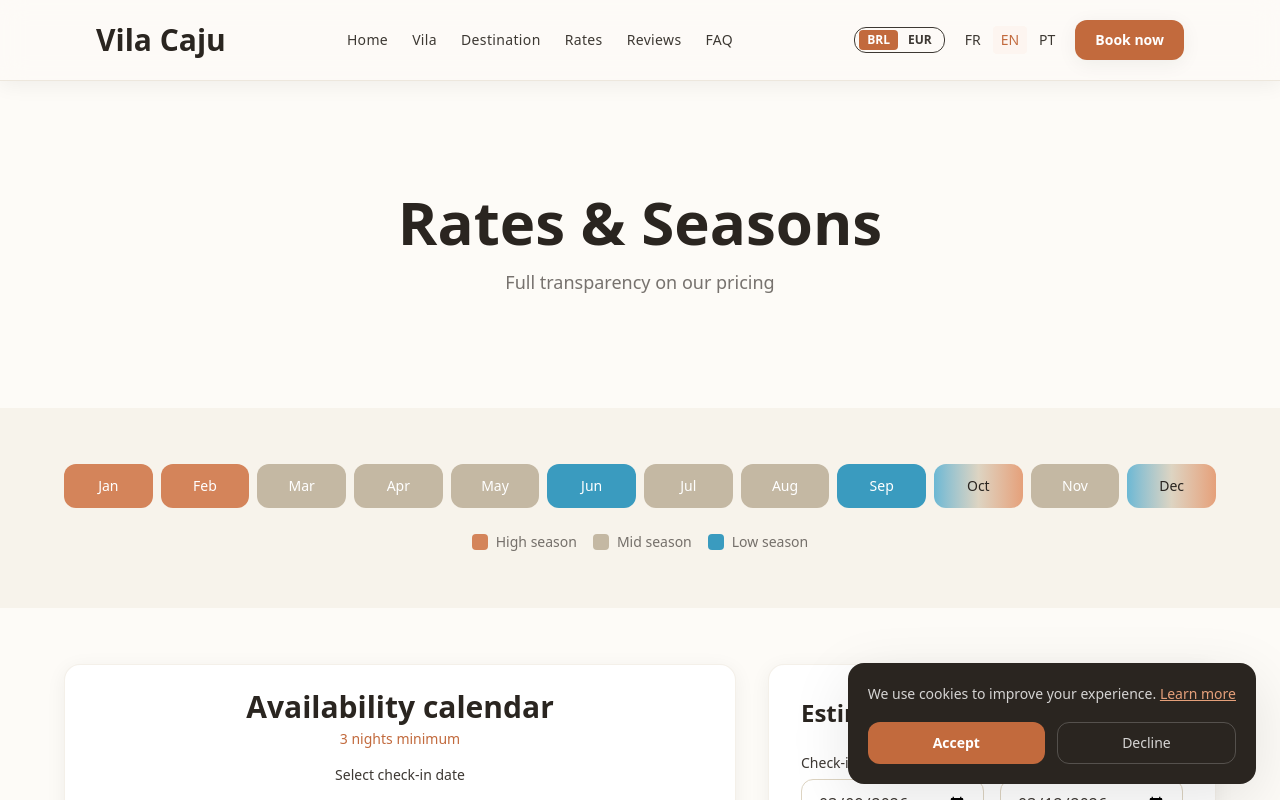
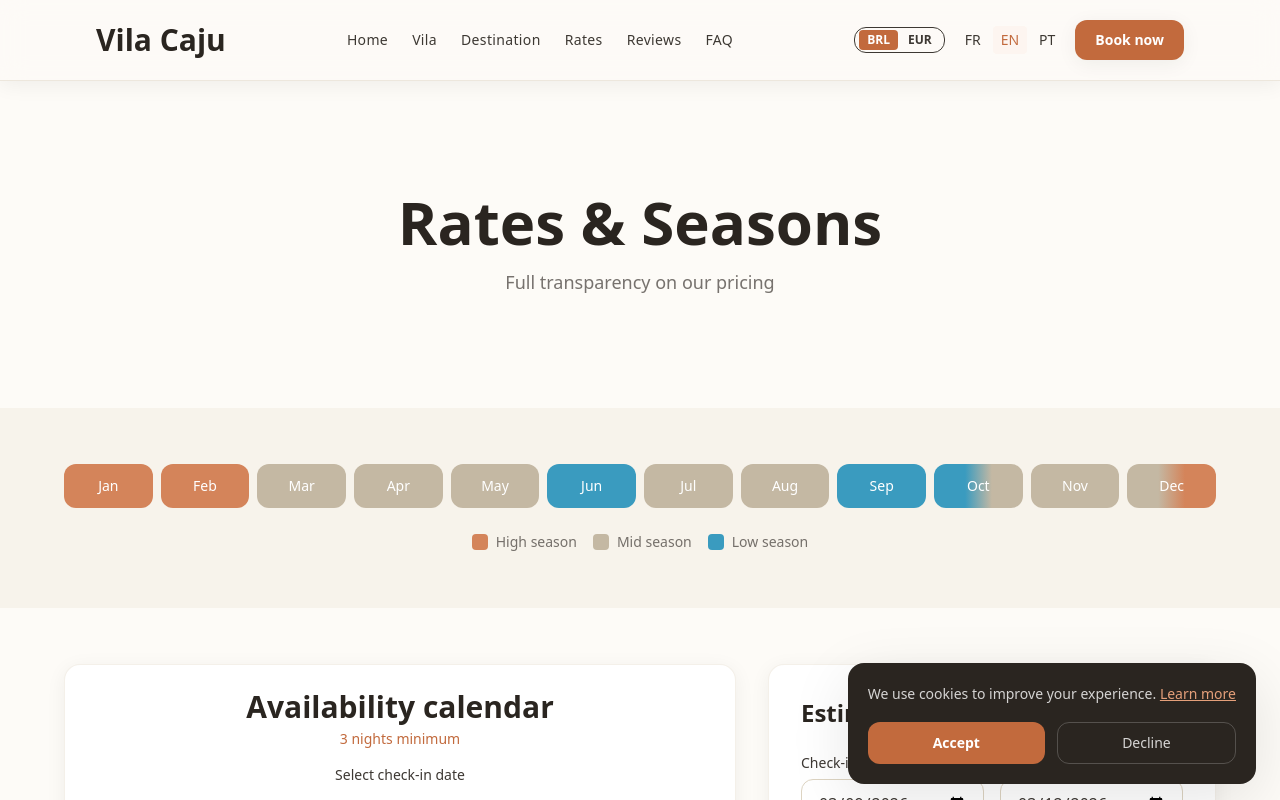
Before and after one commit to pauloeriko/VilaCaju, a Next.js app: page /en/tarifs in a window 1280 px wide. Shown: the top 800 px of the page. Built offline with nearby package versions, Linux system fonts and the light colour scheme.

Commit message:
calendar tarrif

```diff
--- a/src/components/pricing/SeasonCalendar.tsx
+++ b/src/components/pricing/SeasonCalendar.tsx
@@ -21,26 +21,29 @@ const months: Record<Locale, string[]> = {
 // Haute (8000R$)   : 16 Déc – Fin Fév
 // Moyenne (6200R$) : Mars – Mai + Juil – Août + 16 Oct – 15 Déc
 // Basse (5400R$)   : Juin + 1 Sep – 15 Oct
-const monthSeasons: ("high" | "mid" | "low" | "mixed")[] = [
-  "high",    // Jan  : haute saison
-  "high",    // Fév  : haute saison
-  "mid",     // Mar  : moyenne saison
-  "mid",     // Avr  : moyenne saison
-  "mid",     // Mai  : moyenne saison
-  "low",     // Jun  : basse saison
-  "mid",     // Jul  : moyenne saison
-  "mid",     // Aoû  : moyenne saison
-  "low",     // Sep  : basse saison (Sep 1 – Oct 15)
-  "mixed",   // Oct  : basse (1-15) + moyenne (16-31)
-  "mid",     // Nov  : moyenne saison
-  "mixed",   // Déc  : moyenne (1-15) + haute (16-31)
+const monthSeasons: ("high" | "mid" | "low" | "mixed-oct" | "mixed-dec")[] = [
+  "high",       // Jan  : haute saison
+  "high",       // Fév  : haute saison
+  "mid",        // Mar  : moyenne saison
+  "mid",        // Avr  : moyenne saison
+  "mid",        // Mai  : moyenne saison
+  "low",        // Jun  : basse saison
+  "mid",        // Jul  : moyenne saison
+  "mid",        // Aoû  : moyenne saison
+  "low",        // Sep  : basse saison (Sep 1 – Oct 15)
+  "mixed-oct",  // Oct  : basse (1-15) → moyenne (16-31)
+  "mid",        // Nov  : moyenne saison
+  "mixed-dec",  // Déc  : moyenne (1-15) → haute (16-31)
 ];
 
 const seasonStyles: Record<string, string> = {
-  high:  "bg-terracotta-400 text-white",
-  mid:   "bg-sand-400 text-white",
-  low:   "bg-ocean-400 text-white",
-  mixed: "bg-gradient-to-r from-ocean-300 via-sand-300 to-terracotta-300 text-charcoal-800",
+  high:      "bg-terracotta-400 text-white",
+  mid:       "bg-sand-400 text-white",
+  low:       "bg-ocean-400 text-white",
+  // Oct : basse → moyenne, transition subtile centrée au milieu
+  "mixed-oct": "[background:linear-gradient(to_right,#3A9BBF_35%,#C4B8A3_65%)] text-white",
+  // Déc : moyenne → haute, transition subtile centrée au milieu
+  "mixed-dec": "[background:linear-gradient(to_right,#C4B8A3_35%,#D4845A_65%)] text-white",
 };
 
 export default function SeasonCalendar({
```
